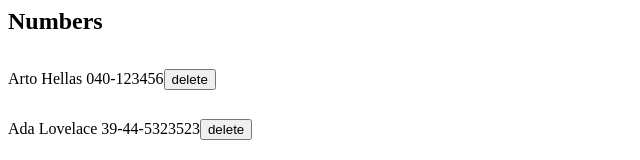
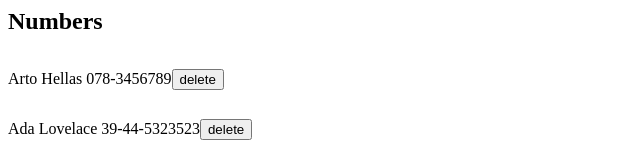
Before and after one commit to hollowayjenelle/full-stack-open-course, a React (Create React App) app in the folder part2/phonebook/: page / in a window 1280 px wide. Shown: the part 230-390 px from the top of the page, without its empty margins (0-640 px from the left). Built offline with nearby package versions, Linux system fonts and the light colour scheme; data requests are answered from the project's data file.

Commit message:
2.15 completed

```diff
--- a/part2/phonebook/db.json
+++ b/part2/phonebook/db.json
@@ -2,7 +2,7 @@
   "persons": [
     {
       "name": "Arto Hellas",
-      "number": "040-123456",
+      "number": "078-3456789",
       "id": 1
     },
     {
--- a/part2/phonebook/src/App.js
+++ b/part2/phonebook/src/App.js
@@ -23,7 +23,13 @@ const App = () => {
     event.preventDefault()
     const found = persons.find(person => person.name === newName)
     if (found){
-      alert(`${newName} is already added to the phonebook`)
+      if(window.confirm(`${newName} is already added to phonebook, replace the old number with a new one?`)){
+        const changedPerson = {...found, number: newNumber}
+        personsServices.update(found.id, changedPerson)
+        .then(updatedData => {
+          setPersons(persons.map(person => person.id !== found.id ? person : changedPerson))
+        })
+      }
     }else{
       const newPerson = {name : newName, number: newNumber}
       personsServices.create(newPerson)
--- a/part2/phonebook/src/services/persons.js
+++ b/part2/phonebook/src/services/persons.js
@@ -16,8 +16,14 @@ const deletePerson = (id) => {
     return axios.delete(`${baseURL}/${id}`)
 }
 
+const update = (id, changedPerson) => {
+    const request = axios.put(`${baseURL}/${id}`, changedPerson)
+    return request.then(response => response.data)
+}
+
 export default {
     getAll,
     create,
-    deletePerson
+    deletePerson,
+    update
 }
```
